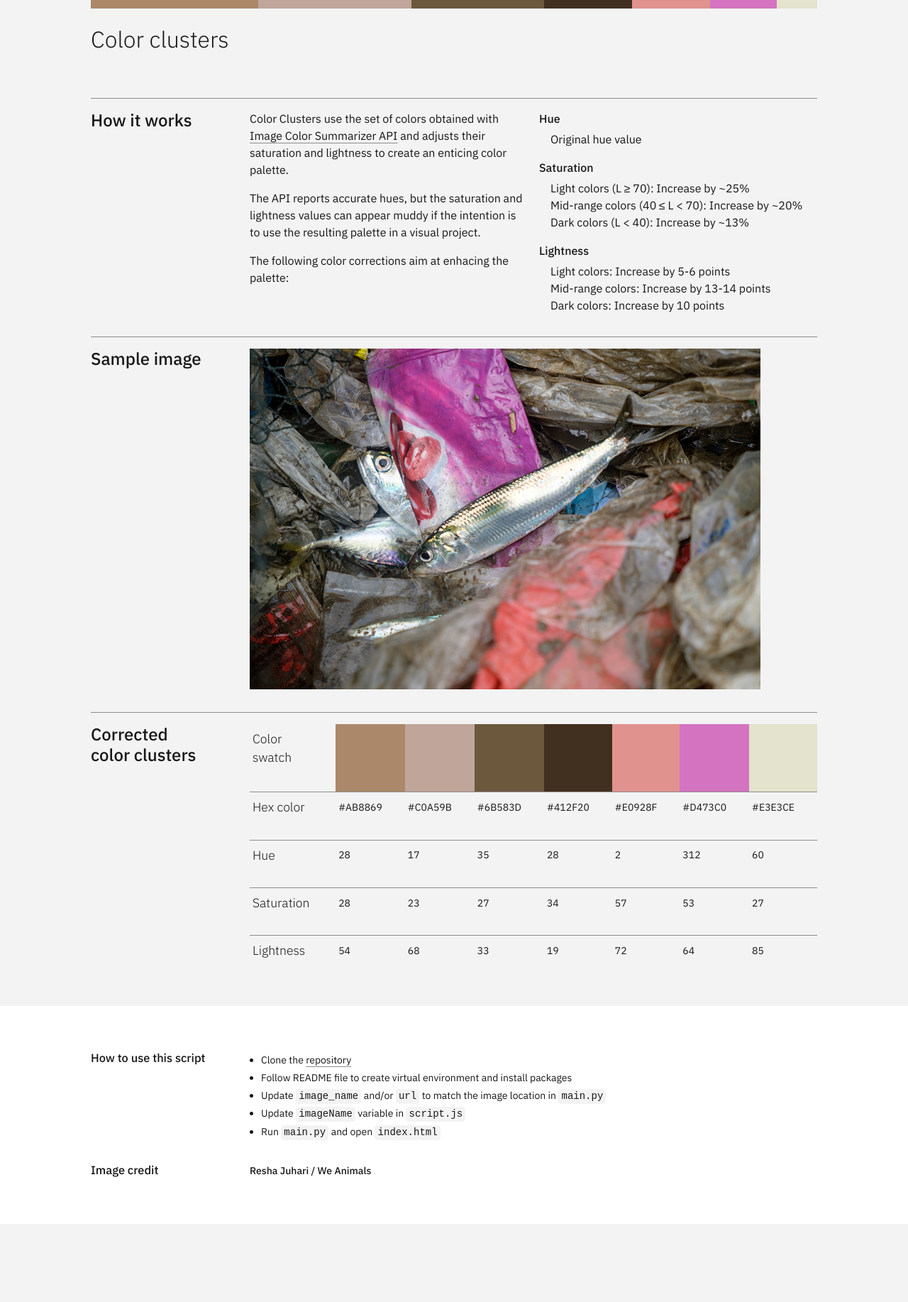
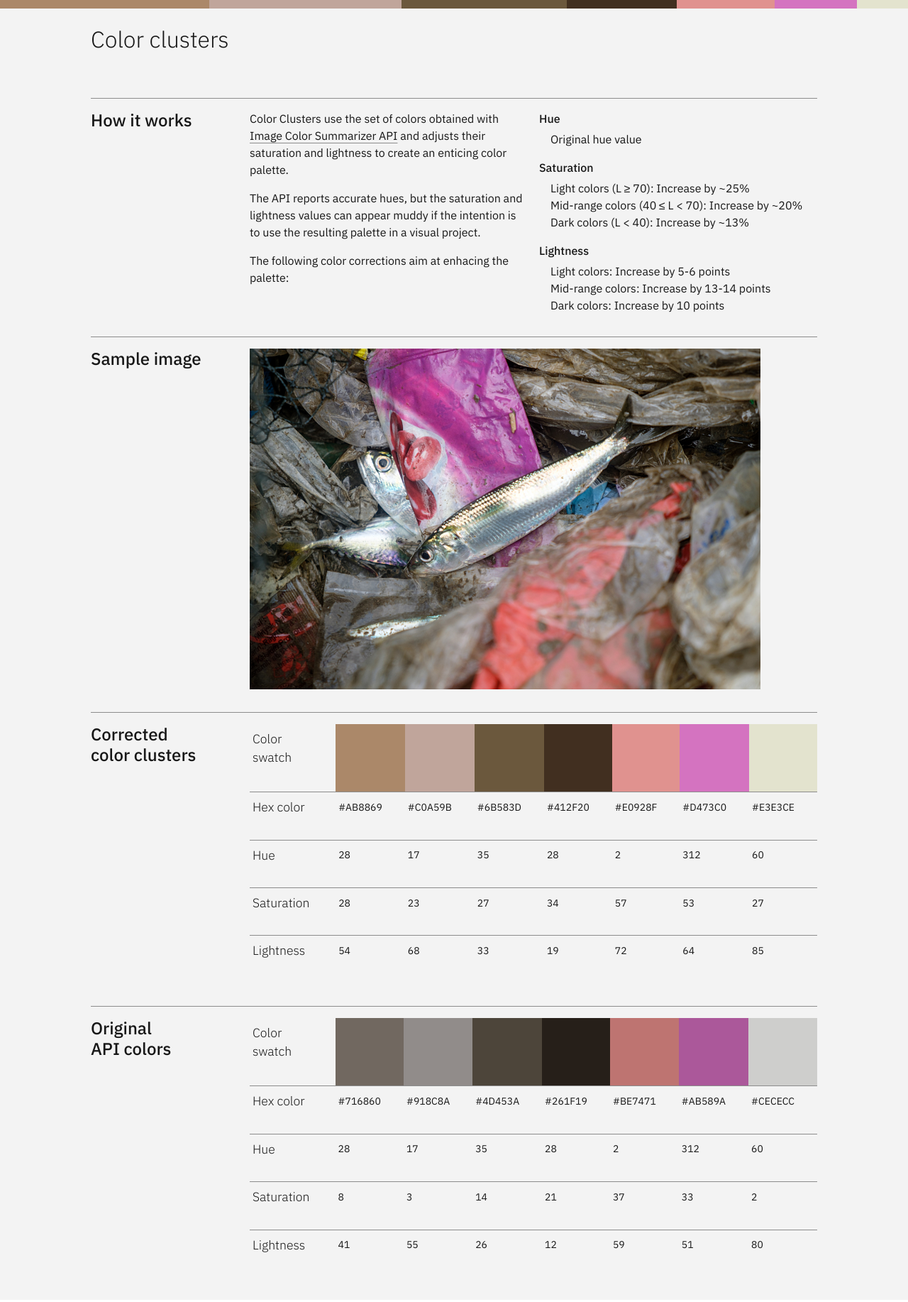
Before and after one commit to karenbarbe/color_clusters, a plain HTML site: page index.html in a window 1280 px wide. Shown: the top 1834 px of the page at 71% size. Before the commit the page ends 1724 px from the top, so only its background shows below. Drawn offline with Linux system fonts and the light colour scheme.

Commit message:
Added table for original API colors

```diff
--- a/index.html
+++ b/index.html
@@ -7,9 +7,9 @@
     <link rel="stylesheet" href="style.css" />
   </head>
   <body>
-    <main>
+    <main id="main">
+      <div id="color-clusters" class="color-sample__list"></div>
 <div class="wrapper">
-  <div id="color-clusters" class="color-sample__list"></div>
   <div class="h1-container">
     <h1 class="">Color clusters</h1>
   </div>
@@ -49,30 +49,6 @@
         </div>
         <div id="sample-image" class="image-container"></div>
       </section>
-      <section class="wrapper section">
-        <div class="h2-container">
-          <h2>Corrected color clusters</h2>
-        </div>
-        <div class="table-container overflow-x">
-          <table class="table">
-            <tr id="swatch-row" class="swatch-row">
-              <th>Color swatch</th>
-            </tr>
-            <tr id="hex-row">
-              <th>Hex color</th>
-            </tr>
-            <tr id="hue-row">
-              <th>Hue</th>
-            </tr>
-            <tr id="saturation-row">
-              <th>Saturation</th>
-            </tr>
-            <tr id="lightness-row">
-              <th>Lightness</th>
-            </tr>
-          </table>
-        </div>
-      </section>
     </main>
     <footer>
       <div class="wrapper footer-container">
@@ -82,6 +58,7 @@
           <li>Follow README file to create virtual environment and install packages</li>
           <li>Update <code>image_name</code> and/or <code>url</code> to match the image location in <code>main.py</code></li>
           <li>Update <code>imageName</code> variable in <code>script.js</code></li>
+          <li>Update <code>num</code> variable in <code>script.js</code> to adjust clusters quantity</li>
           <li>Run <code>main.py</code> and open <code>index.html</code></li>
         </ul>
       </div>
--- a/script.js
+++ b/script.js
@@ -12,57 +12,102 @@ const loadColors = async () => {
   }
 };
 
+function copyColorToClipboard(color) {
+  navigator.clipboard.writeText(color);
+}
+
 const init = async () => {
   const colors = await loadColors();
+  const colorKeys = Object.keys(colors);
+  const clusterGroups = ["corrected", "original"];
+  const sections = ["Corrected color clusters", "Original API colors"];
+  const rows = ["Color swatch", "Hex color", "Hue", "Saturation", "Lightness"];
+
+  const main = document.getElementById("main");
   const container = document.querySelector(".color-sample__list");
-  const swatchRow = document.getElementById("swatch-row");
-  const hexRow = document.getElementById("hex-row");
-  const hueRow = document.getElementById("hue-row");
-  const saturationRow = document.getElementById("saturation-row");
-  const lightnessRow = document.getElementById("lightness-row");
 
-  for (let i = 0; i < Object.keys(colors).length; i++) {
-    let hexColor = colors[i + 1]["corrected"]["hex"];
-    let hue = colors[i + 1]["corrected"]["hsl"][0];
-    let saturation = colors[i + 1]["corrected"]["hsl"][1];
-    let lightness = colors[i + 1]["corrected"]["hsl"][2];
-    let pixelRatio = colors[i + 1]["ratio"] * 100;
-
-    // Creates color clusters by ratio
+  // Creates color clusters by ratio
+  colorKeys.forEach((colorKey) => {
+    let hexColor = colors[colorKey]["corrected"]["hex"];
+    let pixelRatio = colors[colorKey]["ratio"] * 100;
     const chip = document.createElement("div");
     chip.style.backgroundColor = hexColor;
-    chip.style.width = `${pixelRatio}rem`;
+    chip.style.width = `${pixelRatio}vw`;
     container.appendChild(chip);
+  });
 
-    // Creates swatch row cells
-    const tdSwatch = document.createElement("td");
-    tdSwatch.style.backgroundColor = hexColor;
-    swatchRow.appendChild(tdSwatch);
-    // Creates hex row cells
-    const tdHex = document.createElement("td");
-    tdHex.textContent = hexColor;
-    hexRow.appendChild(tdHex);
-    // Creates hue row cells
-    const tdHue = document.createElement("td");
-    tdHue.textContent = hue;
-    hueRow.appendChild(tdHue);
-    // Creates saturation row cells
-    const tdSaturation = document.createElement("td");
-    tdSaturation.textContent = saturation;
-    saturationRow.appendChild(tdSaturation);
-    // Creates lightness row cells
-    const tdLightness = document.createElement("td");
-    tdLightness.textContent = lightness;
-    lightnessRow.appendChild(tdLightness);
-  }
-
+  // Creates image element and loads jpg image into it
+  const imageContainer = document.getElementById("sample-image");
   const img = document.createElement("img");
   img.src = `./images/${imageName}.jpg`;
   img.classList.add("image");
   img.alt = "Sample image";
   img.loading = "lazy";
-  const imageContainer = document.getElementById("sample-image");
   imageContainer.appendChild(img);
+
+  // Creates sections for corrected and original color clusters
+  sections.forEach((section, i) => {
+    const sectionElement = document.createElement("section");
+    sectionElement.classList.add("wrapper", "section");
+    // Creates heading container
+    const h2Container = document.createElement("div");
+    h2Container.classList.add("h2-container");
+    const h2Heading = document.createElement("h2");
+    h2Heading.textContent = section;
+    h2Container.appendChild(h2Heading);
+    sectionElement.appendChild(h2Container);
+    // Creates table
+    const tableContainer = document.createElement("div");
+    tableContainer.classList.add("table-container", "overflow-x");
+    const table = document.createElement("table");
+    table.classList.add("table");
+    // Creates rows elements
+    rows.forEach((row, j) => {
+      const trElement = document.createElement("tr");
+      const thElement = document.createElement("th");
+      thElement.textContent = row;
+      trElement.appendChild(thElement);
+      // Creates table cells
+      colorKeys.forEach((colorKey) => {
+        let hexColor = colors[colorKey][clusterGroups[i]]["hex"];
+        let hue = colors[colorKey][clusterGroups[i]]["hsl"][0];
+        let saturation = colors[colorKey][clusterGroups[i]]["hsl"][1];
+        let lightness = colors[colorKey][clusterGroups[i]]["hsl"][2];
+        const values = [hexColor, hue, saturation, lightness];
+        const tdElement = document.createElement("td");
+
+        if (row === "Color swatch") {
+          trElement.classList.add("swatch-row");
+          tdElement.classList.add("swatch");
+          tdElement.style.backgroundColor = hexColor;
+          tdElement.addEventListener("click", () =>
+            copyColorToClipboard(hexColor)
+          );
+          trElement.appendChild(tdElement);
+        } else {
+          tdElement.textContent = values[j - 1];
+          trElement.appendChild(tdElement);
+        }
+      });
+      table.appendChild(trElement);
+    });
+    tableContainer.appendChild(table);
+    sectionElement.appendChild(tableContainer);
+    main.appendChild(sectionElement);
+  });
 };
 
 init();
+
+// for (let i = 0; i < Object.keys(colors).length; i++) {
+//   let hexColor = colors[i + 1]["corrected"]["hex"];
+//   let hue = colors[i + 1]["corrected"]["hsl"][0];
+//   let saturation = colors[i + 1]["corrected"]["hsl"][1];
+//   let lightness = colors[i + 1]["corrected"]["hsl"][2];
+//   let pixelRatio = colors[i + 1]["ratio"] * 100;
+
+//   // Creates color clusters by ratio
+//   const chip = document.createElement("div");
+//   chip.style.backgroundColor = hexColor;
+//   chip.style.width = `${pixelRatio}rem`;
+//   container.appendChild(chip);
--- a/style.css
+++ b/style.css
@@ -187,7 +187,7 @@ code {
   overflow-x: auto;
 }
 
-.table tbody > tr + tr {
+.table > tr + tr {
   border-block-start: 1px solid var(--stroke-subtle);
 }
 
@@ -207,8 +207,13 @@ code {
   display: flex;
 }
 
+.swatch {
+  cursor: pointer;
+}
+
 .color-sample__list {
   display: flex;
+  width: 100%;
 
   & div {
     height: 1.5vh;
```
Also changed, not shown: 1 other file.
